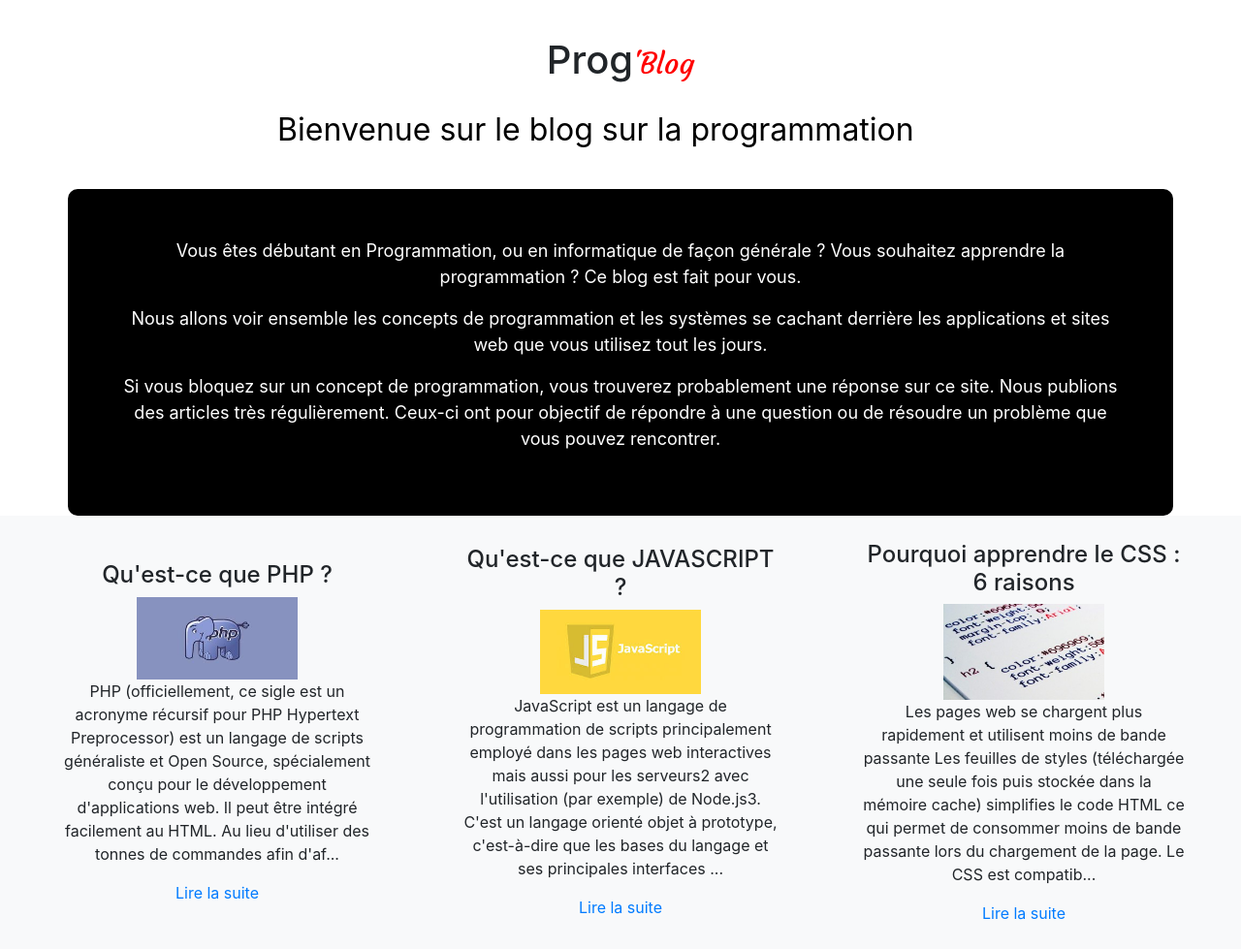
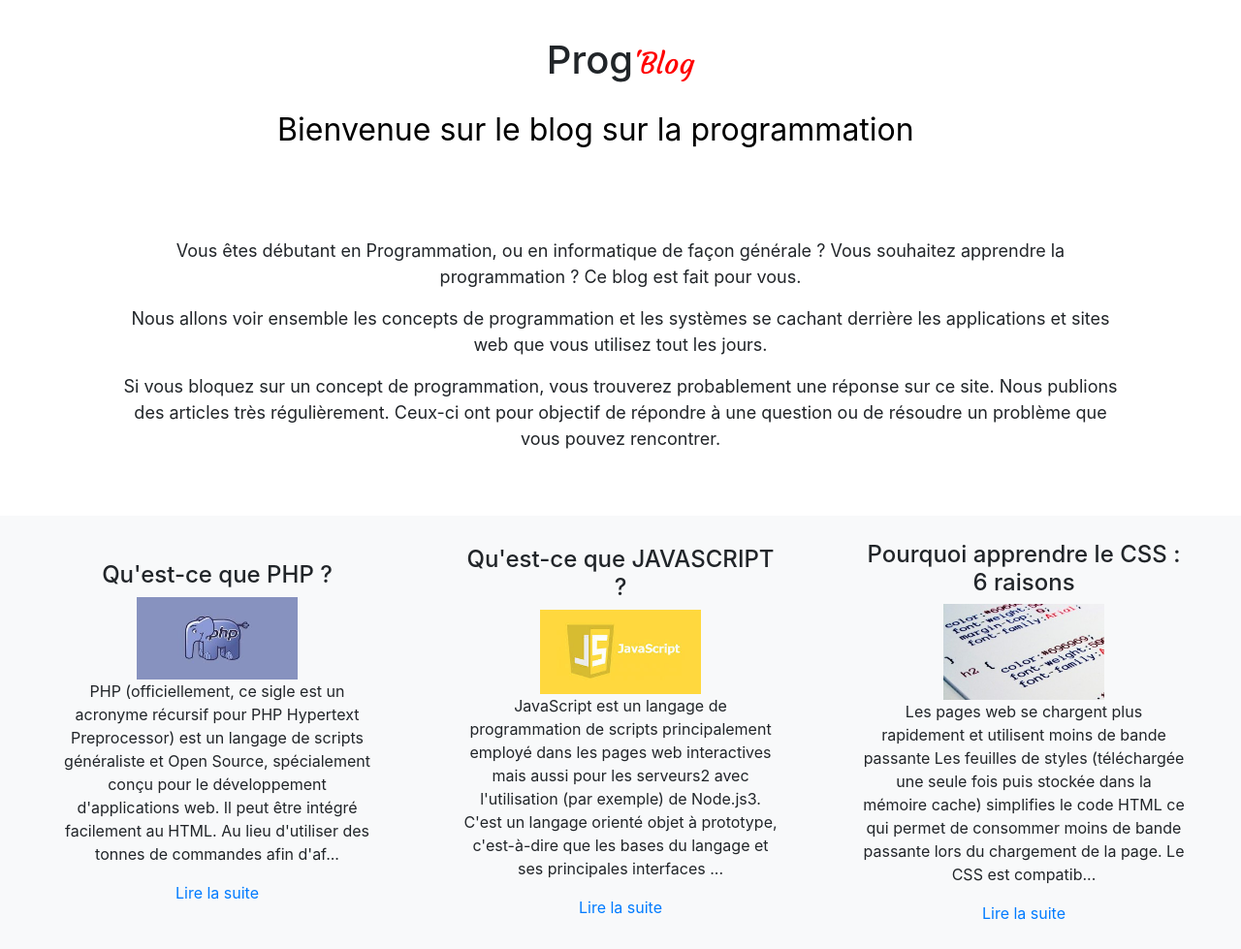
Before and after one commit to mehdi-douib/blog-js, a PHP site: page / in a window 1280 px wide. Shown: the part 72-1051 px from the top of the page at 97% size. Run offline with PHP 8.4, Linux system fonts and the light colour scheme; data comes from the database, SQL or seed files in the repository; some libraries are stand-ins or nearby versions.

Commit message:
Add files via upload

```diff
--- a/src/css/styles.css
+++ b/src/css/styles.css
@@ -12,8 +12,6 @@
     width: 850px;
     border-radius: 10px;
     padding: 30px;
-    background-color: black;
-    color: white;
     font-size: 18px;
 }
 
```
